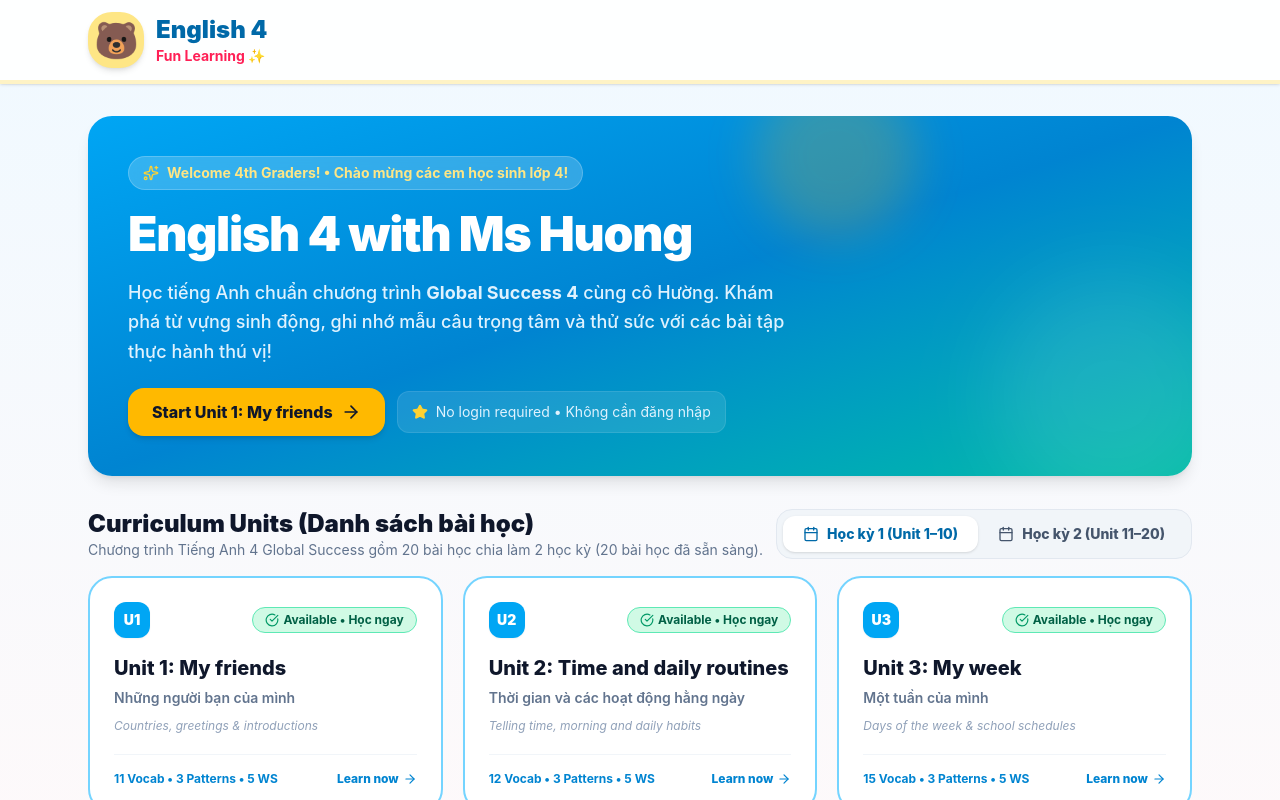
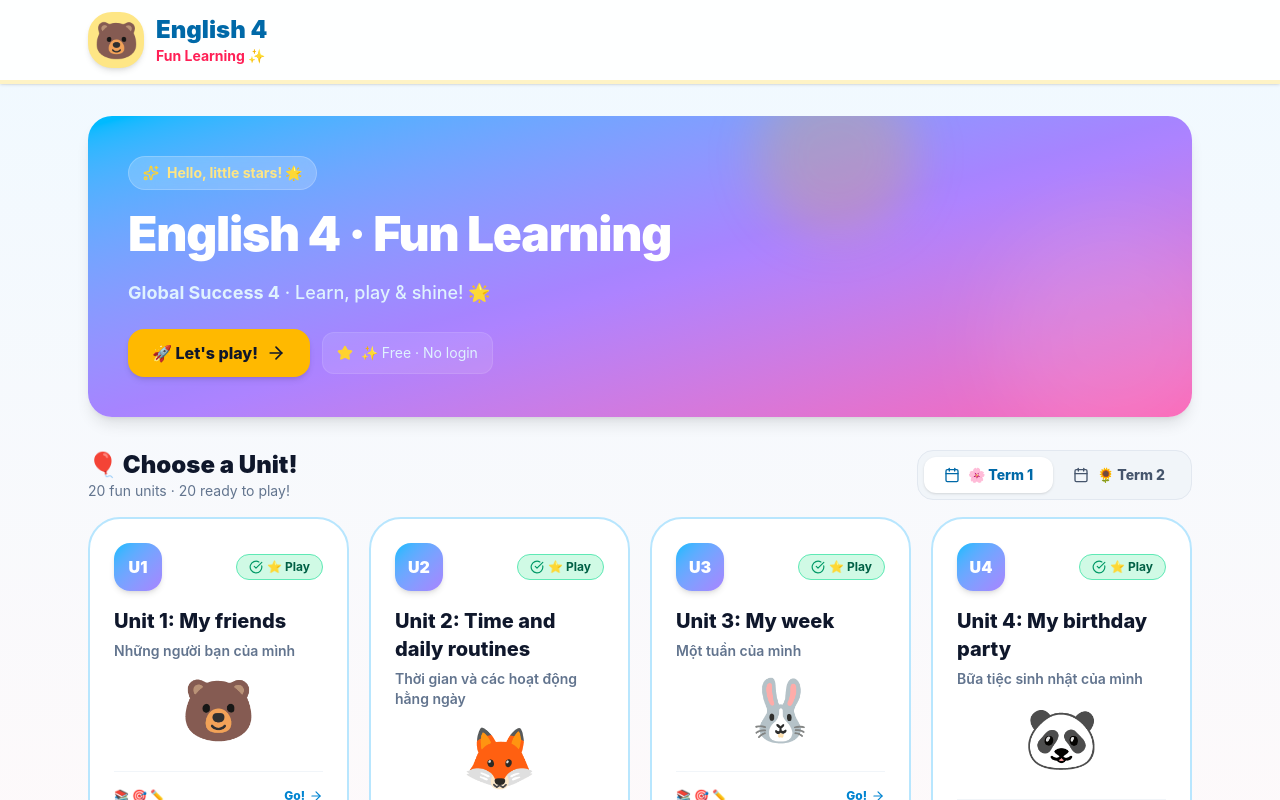
Before and after one commit to jessicalee1988/English4withMsHuong, a React (Vite) app: page / in a window 1280 px wide. Both pictures are taken after a click on the button "Về trang chủ". Shown: the top 800 px of the page. Built offline with nearby package versions, Linux system fonts and the light colour scheme.

Commit message:
Redesign kid-friendly interface and remove teacher profile from public UI

```diff
--- a/src/components/HomePage.tsx
+++ b/src/components/HomePage.tsx
@@ -23,14 +23,12 @@ import {
 interface Props {
   registry: UnitRegistry;
   onSelectUnit: (unitId: number) => void;
-  onGoTeacher?: () => void;
   onOpenImportModal?: () => void;
 }
 
 export const HomePage: React.FC<Props> = ({
   registry,
   onSelectUnit,
-  onGoTeacher,
 }) => {
   const [selectedSemester, setSelectedSemester] = useState<1 | 2>(1);
   const [noticeModalUnit, setNoticeModalUnit] = useState<UnitMeta | null>(null);
@@ -55,7 +53,7 @@ export const HomePage: React.FC<Props> = ({
   return (
     <div className="space-y-6 sm:space-y-8">
       {/* Hero Welcome Banner */}
-      <div className="relative overflow-hidden bg-gradient-to-br from-sky-500 via-sky-600 to-teal-500 rounded-3xl p-6 sm:p-10 text-white shadow-lg">
+      <div className="relative overflow-hidden bg-gradient-to-br from-sky-400 via-violet-400 to-pink-400 rounded-3xl p-6 sm:p-10 text-white shadow-lg">
         {/* Decorative background shapes */}
         <div className="absolute -right-10 -bottom-10 w-60 h-60 bg-white/10 rounded-full blur-2xl pointer-events-none" />
         <div className="absolute right-1/4 -top-10 w-40 h-40 bg-amber-400/20 rounded-full blur-xl pointer-events-none" />
@@ -63,14 +61,14 @@ export const HomePage: React.FC<Props> = ({
         <div className="relative z-10 max-w-2xl space-y-3.5">
           <div className="inline-flex items-center gap-2 px-3.5 py-1.5 rounded-full bg-white/20 backdrop-blur-md text-amber-200 text-xs sm:text-sm font-bold border border-white/20">
             <Sparkles className="w-4 h-4 text-amber-300" />
-            <span>Welcome 4th Graders! • Chào mừng các em học sinh lớp 4!</span>
+            <span>Hello, little stars! 🌟</span>
           </div>
 
           <h1 className="text-3xl sm:text-4xl lg:text-5xl font-black tracking-tight leading-tight">
-            English 4 with Ms Huong
+            English 4 · Fun Learning
           </h1>
           <p className="text-sky-100 text-sm sm:text-base md:text-lg font-medium leading-relaxed">
-            Học tiếng Anh chuẩn chương trình <strong>Global Success 4</strong> cùng cô Hường. Khám phá từ vựng sinh động, ghi nhớ mẫu câu trọng tâm và thử sức với các bài tập thực hành thú vị!
+            <strong>Global Success 4</strong> · Learn, play & shine! 🌟
           </p>
 
           <div className="pt-2 flex flex-wrap items-center gap-3">
@@ -79,26 +77,14 @@ export const HomePage: React.FC<Props> = ({
               onClick={() => onSelectUnit(1)}
               className="inline-flex items-center justify-center gap-2 px-6 py-3 rounded-2xl bg-amber-400 hover:bg-amber-300 active:bg-amber-500 text-slate-900 font-extrabold text-sm sm:text-base shadow-md transition-all hover:scale-105 cursor-pointer touch-manipulation"
             >
-              <span>Start Unit 1: My friends</span>
+              <span>🚀 Let's play!</span>
               <ArrowRight className="w-5 h-5" />
             </button>
 
-            {onGoTeacher && (
-              <button
-                type="button"
-                onClick={onGoTeacher}
-                className="inline-flex items-center gap-2 px-4 py-3 rounded-2xl bg-white/15 hover:bg-white/25 active:bg-white/30 text-white font-bold text-xs sm:text-sm border border-white/25 transition-all cursor-pointer backdrop-blur-xs touch-manipulation hover:scale-102"
-                title="Meet Ms Huong – Giới thiệu cô Hường"
-              >
-                <span>👩‍🏫</span>
-                <span>Meet Ms Huong</span>
-                <ArrowRight className="w-4 h-4 text-amber-300" />
-              </button>
-            )}
 
             <div className="inline-flex items-center gap-2 text-xs sm:text-sm text-sky-100 bg-white/10 px-3.5 py-2.5 rounded-xl border border-white/10">
               <Star className="w-4 h-4 text-amber-300 fill-amber-300" />
-              <span>No login required • Không cần đăng nhập</span>
+              <span>✨ Free · No login</span>
             </div>
           </div>
         </div>
@@ -108,9 +94,9 @@ export const HomePage: React.FC<Props> = ({
       <div className="space-y-4">
         <div className="flex items-center justify-between flex-wrap gap-3">
           <div>
-            <h2 className="text-2xl font-black text-slate-900">Curriculum Units (Danh sách bài học)</h2>
+            <h2 className="text-2xl font-black text-slate-900">🎈 Choose a Unit!</h2>
             <p className="text-sm text-slate-500">
-              Chương trình Tiếng Anh 4 Global Success gồm 20 bài học chia làm 2 học kỳ ({activeCount} bài học đã sẵn sàng).
+              20 fun units · {activeCount} ready to play!
             </p>
           </div>
 
@@ -126,7 +112,7 @@ export const HomePage: React.FC<Props> = ({
               }`}
             >
               <Calendar className="w-4 h-4 shrink-0" />
-              <span>Học kỳ 1 (Unit 1–10)</span>
+              <span>🌸 Term 1</span>
             </button>
 
             <button
@@ -139,13 +125,13 @@ export const HomePage: React.FC<Props> = ({
               }`}
             >
               <Calendar className="w-4 h-4 shrink-0" />
-              <span>Học kỳ 2 (Unit 11–20)</span>
+              <span>🌻 Term 2</span>
             </button>
           </div>
         </div>
 
         {/* Units Grid */}
-        <div className="grid grid-cols-1 sm:grid-cols-2 lg:grid-cols-3 gap-5">
+        <div className="grid grid-cols-2 sm:grid-cols-3 lg:grid-cols-4 gap-3 sm:gap-5">
           {currentUnits.map((metaUnit) => {
             const loadedUnit = registry[metaUnit.id];
             const isAvailable = Boolean(loadedUnit);
@@ -160,18 +146,18 @@ export const HomePage: React.FC<Props> = ({
               <div
                 key={metaUnit.id}
                 onClick={() => handleUnitClick(metaUnit, isAvailable)}
-                className={`group relative rounded-3xl border-2 p-6 transition-all select-none ${
+                className={`group relative rounded-[2rem] border-2 p-4 sm:p-6 transition-all select-none ${
                   isAvailable
-                    ? 'border-sky-300 bg-white hover:border-sky-500 hover:shadow-xl hover:-translate-y-1 cursor-pointer'
+                    ? 'border-sky-200 bg-white hover:border-rose-300 hover:shadow-xl hover:-translate-y-2 cursor-pointer'
                     : 'border-slate-200/80 bg-slate-50/70 hover:bg-slate-100/60 opacity-90 cursor-pointer'
                 }`}
               >
                 {/* Header tag */}
                 <div className="flex items-center justify-between mb-4">
                   <span
-                    className={`w-9 h-9 rounded-xl font-black text-sm flex items-center justify-center shrink-0 ${
+                    className={`w-12 h-12 rounded-2xl font-black text-base flex items-center justify-center shrink-0 ${
                       isAvailable
-                        ? 'bg-sky-500 text-white shadow-xs'
+                        ? 'bg-gradient-to-br from-sky-400 to-violet-400 text-white shadow-md'
                         : 'bg-slate-200 text-slate-500'
                     }`}
                   >
@@ -181,12 +167,12 @@ export const HomePage: React.FC<Props> = ({
                   {isAvailable ? (
                     <span className="inline-flex items-center gap-1 px-3 py-1 rounded-full bg-emerald-100 text-emerald-800 text-xs font-bold border border-emerald-300">
                       <CheckCircle className="w-3.5 h-3.5 text-emerald-600" />
-                      <span>Available • Học ngay</span>
+                      <span>⭐ Play</span>
                     </span>
                   ) : (
                     <span className="inline-flex items-center gap-1.5 px-3 py-1 rounded-full bg-slate-200/80 text-slate-600 text-xs font-bold border border-slate-300">
                       <Clock className="w-3.5 h-3.5 text-slate-500" />
-                      <span>Coming soon • Sắp ra mắt</span>
+                      <span>🔒 Soon</span>
                     </span>
                   )}
                 </div>
@@ -194,7 +180,7 @@ export const HomePage: React.FC<Props> = ({
                 {/* Title & Topic */}
                 <div className="space-y-1.5 min-h-20">
                   <h3
-                    className={`text-xl font-extrabold ${
+                    className={`text-lg sm:text-xl font-extrabold ${
                       isAvailable
                         ? 'text-slate-900 group-hover:text-sky-600 transition-colors'
                         : 'text-slate-700'
@@ -203,7 +189,7 @@ export const HomePage: React.FC<Props> = ({
                     {displayTitle}
                   </h3>
                   <p className="text-sm font-semibold text-slate-500">{displayTitleVi}</p>
-                  <p className="text-xs text-slate-400 italic pt-1">{metaUnit.topic}</p>
+                  <div className="text-5xl sm:text-6xl text-center py-3 group-hover:scale-110 transition-transform" aria-hidden="true">{['🐻','🦊','🐰','🐼','🦁','🐸','🐱','🦄','🐨','🐯'][((metaUnit.id - 1) % 10)]}</div>
                 </div>
 
                 {/* Footer Action */}
@@ -211,10 +197,10 @@ export const HomePage: React.FC<Props> = ({
                   {isAvailable ? (
                     <>
                       <span className="text-xs font-bold text-sky-600">
-                        {vocabCount} Vocab • {patternCount} Patterns • {worksheetCount} WS
+                        📚 🎯 ✏️
                       </span>
                       <span className="flex items-center gap-1 text-xs font-extrabold text-sky-600 group-hover:translate-x-1 transition-transform">
-                        <span>Learn now</span>
+                        <span>Go!</span>
                         <ArrowRight className="w-3.5 h-3.5" />
                       </span>
                     </>
@@ -252,10 +238,10 @@ export const HomePage: React.FC<Props> = ({
                 {noticeModalUnit.title}
               </h3>
               <p className="text-sm text-slate-600 leading-relaxed">
-                Bài học này chưa có dữ liệu bài giảng trong hệ thống. Bạn có thể tự nạp tệp JSON cho bài này để học ngay!
+                This unit is getting ready! Come back soon.
               </p>
               <p className="text-xs text-sky-700 font-semibold bg-sky-50 p-3 rounded-xl border border-sky-100">
-                👉 Hoặc bạn có thể học trước <strong>Unit 1: My friends</strong> với đầy đủ từ vựng và bài tập thực hành nhé!
+                🌟 Try another unit while you wait!
               </p>
             </div>
 
@@ -275,7 +261,7 @@ export const HomePage: React.FC<Props> = ({
                 }}
                 className="w-full sm:flex-1 py-2.5 rounded-xl bg-sky-500 hover:bg-sky-600 text-white font-bold transition-colors shadow-sm text-sm cursor-pointer"
               >
-                Học Unit 1 🚀
+                🚀 Play Unit 1
               </button>
             </div>
           </div>
```
